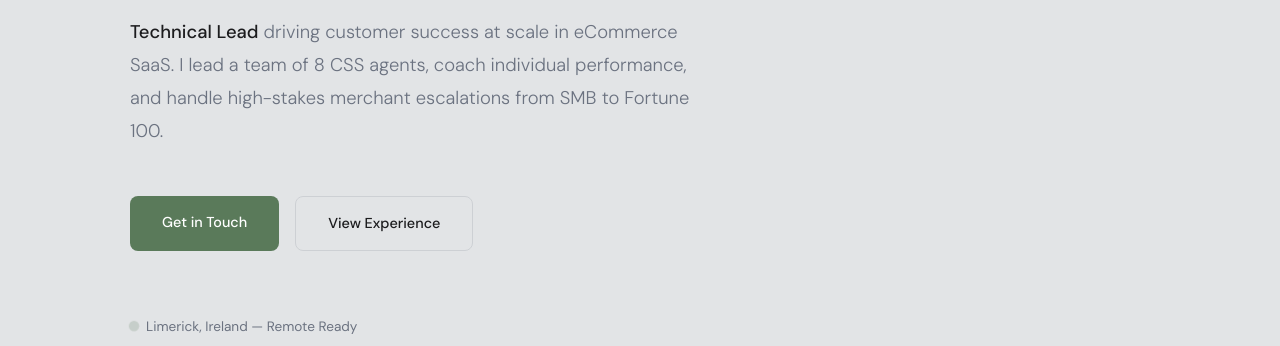
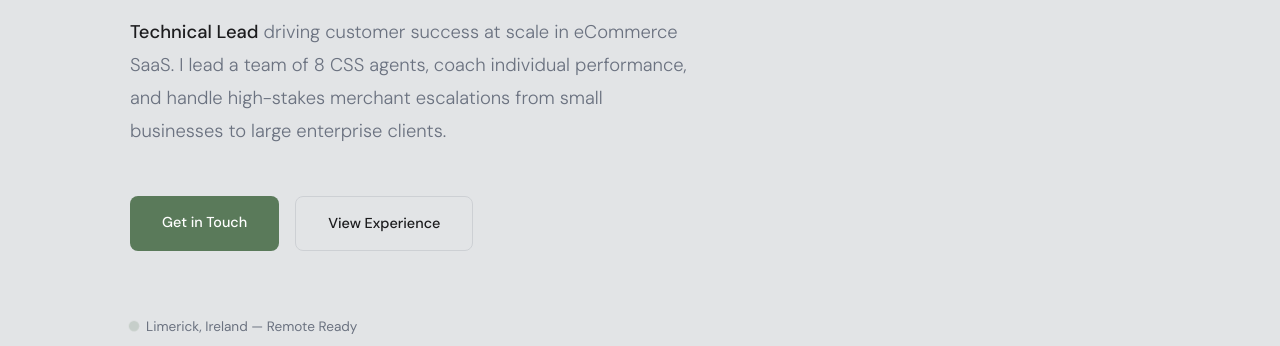
Before and after one commit to E01N/eoinmurphy.com, a plain HTML site: page index.html in a window 1280 px wide. Shown: the part 454-800 px from the top of the page. Drawn offline with Linux system fonts and the light colour scheme; no server answers.

Commit message:
clarify hero copy - remove SMB jargon
Co-Authored-By: Claude Sonnet 4.6 <noreply@anthropic.com>

```diff
--- a/index.html
+++ b/index.html
@@ -48,7 +48,7 @@
       <h1>Eoin<br/><em>Murphy</em></h1>
       <p class="hero-sub">
         <strong>Technical Lead</strong> driving customer success at scale in eCommerce SaaS.
-        I lead a team of 8 CSS agents, coach individual performance, and handle high-stakes merchant escalations from SMB to Fortune 100.
+        I lead a team of 8 CSS agents, coach individual performance, and handle high-stakes merchant escalations from small businesses to large enterprise clients.
       </p>
       <div class="hero-btns">
         <a href="#contact-section" class="btn btn-primary">Get in Touch</a>
```
